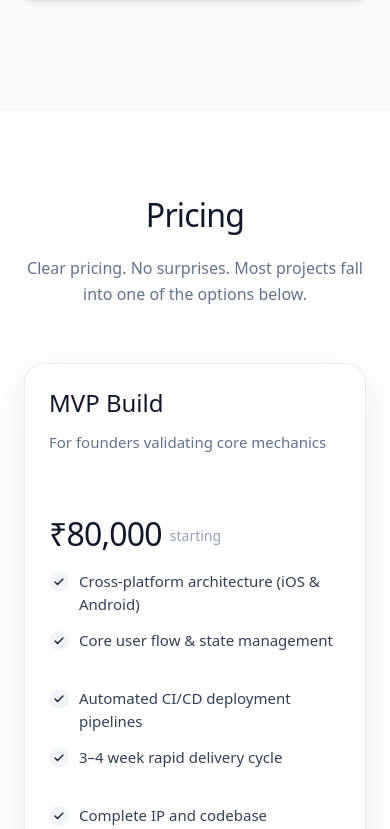
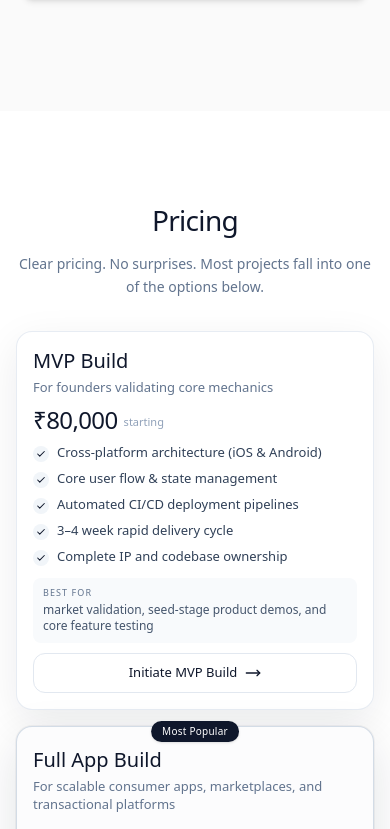
Before and after one commit to Raghav-gpu/devindays, a Next.js app: page / in a window 390 px wide. Shown: the part 3055-3884 px from the top of the page. Built offline with nearby package versions, Linux system fonts and the light colour scheme; no server answers.

Commit message:
Refactor homepage layout by removing dynamic imports for FocusFlowCaseStudy, ContactSection, and Footer; update scroll padding for improved layout consistency; enhance case study component with scroll restoration logic; refine pricing section styling for better responsiveness and readability.

```diff
--- a/app/globals.css
+++ b/app/globals.css
@@ -81,7 +81,7 @@
 
   html {
     scroll-behavior: smooth;
-    scroll-padding-top: 80px;
+    scroll-padding-top: 6.5rem;
   }
 
   @media (prefers-reduced-motion: reduce) {
--- a/components/deferred-below-fold.tsx
+++ /dev/null
@@ -1,18 +0,0 @@
-"use client";
-
-import dynamic from "next/dynamic";
-
-function SectionPlaceholder({ minHeight }: { minHeight: string }) {
-  return (
-    <div
-      aria-hidden="true"
-      className="w-full"
-      style={{ minHeight }}
-    />
-  );
-}
-
-export const DeferredFocusFlowCaseStudy = dynamic(
-  () => import("@/components/focusflow-case-study").then((mod) => mod.FocusFlowCaseStudy),
-  { loading: () => <SectionPlaceholder minHeight="1200px" />, ssr: false }
-);
--- a/components/pricing-section.tsx
+++ b/components/pricing-section.tsx
@@ -2,7 +2,7 @@ import { Pricing } from "@/components/ui/pricing-cards";
 
 export function PricingSection() {
   return (
-    <section id="pricing" className="overflow-x-clip bg-white">
+    <section id="pricing" className="scroll-mt-[6.5rem] overflow-x-clip bg-white lg:scroll-mt-28">
       <Pricing />
     </section>
   );
--- a/components/ui/pricing-cards.tsx
+++ b/components/ui/pricing-cards.tsx
@@ -143,11 +143,15 @@ function FadeIn({
 
 function PricingFeatureItem({ text }: PricingFeature) {
   return (
-    <div className="flex min-h-[44px] items-start gap-2.5">
-      <span className="mt-0.5 flex h-5 w-5 shrink-0 items-center justify-center rounded-full bg-slate-100">
-        <Check className="h-3 w-3 text-slate-900" strokeWidth={2.5} aria-hidden="true" />
+    <div className="flex min-h-0 items-start gap-2 lg:gap-2">
+      <span className="mt-0.5 flex h-4 w-4 shrink-0 items-center justify-center rounded-full bg-slate-100 lg:h-[18px] lg:w-[18px] xl:h-5 xl:w-5">
+        <Check
+          className="h-2.5 w-2.5 text-slate-900 lg:h-2.5 lg:w-2.5 xl:h-3 xl:w-3"
+          strokeWidth={2.5}
+          aria-hidden="true"
+        />
       </span>
-      <p className="min-w-0 text-[15px] font-light leading-[1.5] text-slate-700 lg:text-[15px] min-[1200px]:text-[15px]">
+      <p className="min-w-0 text-[13px] font-light leading-snug text-slate-700 sm:text-[14px] lg:text-[12.5px] lg:leading-snug xl:text-[14px] xl:leading-normal min-[1400px]:text-[15px]">
         {text}
       </p>
     </div>
@@ -159,56 +163,60 @@ function PricingTierCard({ tier, index }: { tier: PricingTier; index: number })
     <FadeIn delay={index * 100} className="flex h-full">
       <div
         className={cn(
-          "group relative flex h-full w-full flex-col rounded-[20px] border border-slate-200/80 bg-white p-6 shadow-[0_12px_40px_rgba(15,23,42,0.08)] transition-all duration-300 ease-out hover:-translate-y-1.5 hover:shadow-[0_20px_50px_rgba(15,23,42,0.12)] motion-reduce:transition-none motion-reduce:hover:translate-y-0 lg:p-7 min-[1400px]:p-8",
+          "group relative flex h-full w-full flex-col rounded-2xl border border-slate-200/80 bg-white p-4 shadow-[0_12px_40px_rgba(15,23,42,0.08)] transition-all duration-300 ease-out hover:-translate-y-1.5 hover:shadow-[0_20px_50px_rgba(15,23,42,0.12)] motion-reduce:transition-none motion-reduce:hover:translate-y-0 sm:rounded-[20px] sm:p-5 md:p-5 lg:p-4 xl:p-6 min-[1400px]:p-8",
           tier.highlighted &&
-            "z-10 border-slate-300/80 bg-[#FCFCFD] shadow-[0_16px_48px_rgba(15,23,42,0.12),0_0_0_1px_rgba(15,23,42,0.04)] hover:shadow-[0_24px_60px_rgba(15,23,42,0.16),0_0_32px_rgba(15,23,42,0.06)] min-[1400px]:scale-[1.03] min-[1400px]:hover:-translate-y-1.5"
+            "z-10 border-slate-300/80 bg-[#FCFCFD] shadow-[0_16px_48px_rgba(15,23,42,0.12),0_0_0_1px_rgba(15,23,42,0.04)] hover:shadow-[0_24px_60px_rgba(15,23,42,0.16),0_0_32px_rgba(15,23,42,0.06)] min-[1400px]:scale-[1.02] min-[1400px]:hover:-translate-y-1.5"
         )}
       >
         {tier.badge && (
-          <div className="absolute -top-3.5 left-1/2 -translate-x-1/2">
-            <Badge className="rounded-full border border-slate-900/10 bg-slate-900 px-3 py-1 text-[11px] font-medium tracking-wide text-white shadow-sm">
+          <div className="absolute -top-2.5 left-1/2 z-10 -translate-x-1/2 lg:-top-3">
+            <Badge className="rounded-full border border-slate-900/10 bg-slate-900 px-2.5 py-0.5 text-[10px] font-medium tracking-wide text-white shadow-sm lg:px-2.5 lg:py-0.5 lg:text-[10px] xl:px-3 xl:py-1 xl:text-[11px]">
               {tier.badge}
             </Badge>
           </div>
         )}
 
-        <div className={cn("flex h-full min-h-0 flex-col", tier.badge && "pt-2")}>
+        <div className={cn("flex h-full min-h-0 flex-col", tier.badge && "pt-1 sm:pt-1.5 lg:pt-2")}>
           <div className="shrink-0">
-            <h3 className="text-[clamp(1.5rem,1.8vw,1.625rem)] font-light leading-tight text-slate-900">
+            <h3 className="text-[clamp(1.25rem,4.5vw,1.375rem)] font-light leading-tight text-slate-900 lg:text-[1.125rem] xl:text-[1.25rem] min-[1400px]:text-[1.625rem]">
               {tier.title}
             </h3>
-            <p className="mt-3 min-h-[3rem] line-clamp-2 text-[15px] font-light leading-relaxed text-slate-500 lg:mt-4 lg:text-base">
+            <p className="mt-1.5 line-clamp-2 text-[13px] font-light leading-snug text-slate-500 sm:mt-2 sm:text-[14px] lg:mt-2 lg:min-h-0 lg:text-[12.5px] xl:mt-3 xl:min-h-12 xl:text-[14px] min-[1400px]:text-base">
               {tier.description}
             </p>
           </div>
 
-          <div className="mt-5 flex min-h-[3.25rem] shrink-0 items-end gap-2 lg:mt-5">
-            <span className="text-[clamp(2rem,1.8vw,2.125rem)] font-light leading-none tracking-tight text-slate-900">
+          <div className="mt-3 flex shrink-0 items-end gap-1.5 sm:mt-4 lg:mt-3 lg:gap-1.5 xl:mt-5 xl:gap-2">
+            <span className="text-[clamp(1.5rem,5.5vw,1.75rem)] font-light leading-none tracking-tight text-slate-900 lg:text-[1.375rem] xl:text-[1.75rem] min-[1400px]:text-[2.125rem]">
               {tier.price}
             </span>
             {tier.priceSuffix && (
-              <span className="pb-1 shrink-0 text-sm font-light text-slate-400">{tier.priceSuffix}</span>
+              <span className="pb-0.5 shrink-0 text-[11px] font-light text-slate-400 lg:text-xs xl:pb-1 xl:text-sm">
+                {tier.priceSuffix}
+              </span>
             )}
           </div>
 
-          <div className="mt-5 flex shrink-0 flex-col gap-[14px] lg:mt-5">
+          <div className="mt-3 flex shrink-0 flex-col gap-2 sm:mt-4 sm:gap-2.5 lg:mt-3 lg:gap-2 xl:mt-5 xl:gap-3 min-[1400px]:gap-[14px]">
             {tier.features.map((feature) => (
               <PricingFeatureItem key={feature.text} text={feature.text} />
             ))}
           </div>
 
-          <div className="mt-auto flex shrink-0 flex-col pt-5 lg:pt-6">
-            <div className="rounded-xl bg-slate-50 px-3.5 py-3">
-              <p className="mb-1 text-[11px] font-medium uppercase tracking-[0.12em] text-slate-500">
+          <div className="mt-auto flex shrink-0 flex-col pt-3 sm:pt-4 lg:pt-3 xl:pt-5 min-[1400px]:pt-6">
+            <div className="rounded-lg bg-slate-50 px-2.5 py-2 sm:rounded-xl sm:px-3 sm:py-2.5 lg:px-3 lg:py-2 xl:px-3.5 xl:py-3">
+              <p className="mb-0.5 text-[9px] font-medium uppercase tracking-[0.12em] text-slate-500 lg:text-[10px] xl:mb-1 xl:text-[11px]">
                 Best for
               </p>
-              <p className="text-[14px] font-light leading-relaxed text-slate-600">{tier.bestFor}</p>
+              <p className="text-[12px] font-light leading-snug text-slate-600 lg:text-[11.5px] xl:text-[13px] xl:leading-relaxed min-[1400px]:text-[14px]">
+                {tier.bestFor}
+              </p>
             </div>
 
             <Button
               variant={tier.highlighted ? "default" : "outline"}
               className={cn(
-                "mt-4 h-12 w-full shrink-0 rounded-2xl px-4 text-[15px] font-medium whitespace-nowrap transition-all duration-300",
+                "mt-2.5 h-10 w-full shrink-0 rounded-xl px-3 text-[13px] font-medium transition-all duration-300 sm:mt-3 sm:h-11 sm:text-sm lg:mt-2.5 lg:h-9 lg:rounded-lg lg:px-2.5 lg:text-[12px] xl:mt-4 xl:h-11 xl:rounded-2xl xl:px-4 xl:text-[15px]",
                 tier.highlighted
                   ? "bg-slate-900 text-white hover:bg-slate-800"
                   : "border-slate-200 bg-white text-slate-900 hover:border-slate-300 hover:bg-slate-50"
@@ -219,10 +227,10 @@ function PricingTierCard({ tier, index }: { tier: PricingTier; index: number })
                 href={tier.ctaHref}
                 target="_blank"
                 rel="noopener noreferrer"
-                className="inline-flex h-12 w-full items-center justify-center gap-2"
+                className="inline-flex h-10 w-full items-center justify-center gap-1.5 sm:h-11 lg:h-9 xl:h-11 xl:gap-2"
               >
                 <span className="truncate">{tier.ctaLabel}</span>
-                <MoveRight className="h-4 w-4 shrink-0" aria-hidden="true" />
+                <MoveRight className="h-3.5 w-3.5 shrink-0 lg:h-3 lg:w-3 xl:h-4 xl:w-4" aria-hidden="true" />
               </Link>
             </Button>
           </div>
@@ -234,39 +242,32 @@ function PricingTierCard({ tier, index }: { tier: PricingTier; index: number })
 
 function Pricing() {
   return (
-    <div className="w-full py-[clamp(80px,8vw,96px)]">
-      <div className="mx-auto max-w-[1280px] px-6 lg:px-8">
+    <div className="w-full pb-[clamp(56px,8vw,96px)] pt-[clamp(5.5rem,10vw,7rem)]">
+      <div className="mx-auto max-w-[1280px] px-4 sm:px-6 lg:px-6 xl:px-8">
         <FadeIn className="mx-auto max-w-3xl text-center">
-          <h2 className="text-[clamp(2rem,3.5vw,3rem)] font-light tracking-tight text-slate-900">
+          <h2 className="text-[clamp(1.75rem,5.5vw,3rem)] font-light tracking-tight text-slate-900 lg:text-[clamp(1.875rem,3vw,3rem)]">
             Pricing
           </h2>
-          <p className="mx-auto mt-4 max-w-2xl text-base font-light leading-relaxed text-slate-500 lg:text-[17px]">
+          <p className="mx-auto mt-3 max-w-2xl text-sm font-light leading-relaxed text-slate-500 sm:mt-4 sm:text-base lg:mt-3 lg:text-[15px] xl:text-[17px]">
             Clear pricing. No surprises. Most projects fall into one of the options below.
           </p>
         </FadeIn>
 
-        <div className="mx-auto mt-14 grid w-full grid-cols-1 items-stretch gap-6 md:grid-cols-2 lg:grid-cols-3 lg:gap-6 min-[1400px]:gap-7">
+        <div className="mx-auto mt-8 grid w-full grid-cols-1 items-stretch gap-4 sm:mt-10 sm:gap-5 md:grid-cols-2 md:gap-5 lg:mt-10 lg:grid-cols-3 lg:gap-4 xl:mt-14 xl:gap-6 min-[1400px]:gap-7">
           {pricingTiers.map((tier, index) => (
-            <div
-              key={tier.title}
-              className={cn(
-                "flex h-full min-h-0",
-                index === 2 &&
-                  "md:col-span-2 md:mx-auto md:w-full md:max-w-[min(100%,420px)] lg:col-span-1 lg:max-w-none"
-              )}
-            >
+            <div key={tier.title} className="flex h-full min-h-0">
               <PricingTierCard tier={tier} index={index} />
             </div>
           ))}
         </div>
 
-        <FadeIn delay={300} className="mt-14 space-y-4 text-center">
-          <p className="mx-auto max-w-2xl text-sm leading-relaxed text-slate-500">
+        <FadeIn delay={300} className="mt-10 space-y-3 text-center sm:mt-14 sm:space-y-4">
+          <p className="mx-auto max-w-2xl text-xs leading-relaxed text-slate-500 sm:text-sm">
             We take on a limited number of projects each month to ensure quality and timelines
             don&apos;t slip.
           </p>
           <div className="flex justify-center">
-            <Badge className="rounded-full border border-slate-200 bg-white px-6 py-2 text-sm font-medium text-slate-700 shadow-sm">
+            <Badge className="rounded-full border border-slate-200 bg-white px-4 py-1.5 text-xs font-medium text-slate-700 shadow-sm sm:px-6 sm:py-2 sm:text-sm">
               25+ apps delivered in 12 months
             </Badge>
           </div>
```
Also changed, not shown: app/page.tsx (+3 -23 lines), components/case-studies-stack.tsx (+49 -54 lines), components/projects-carousel.tsx (+0 -21 lines), components/hero-section.tsx (line endings or trailing spaces).
